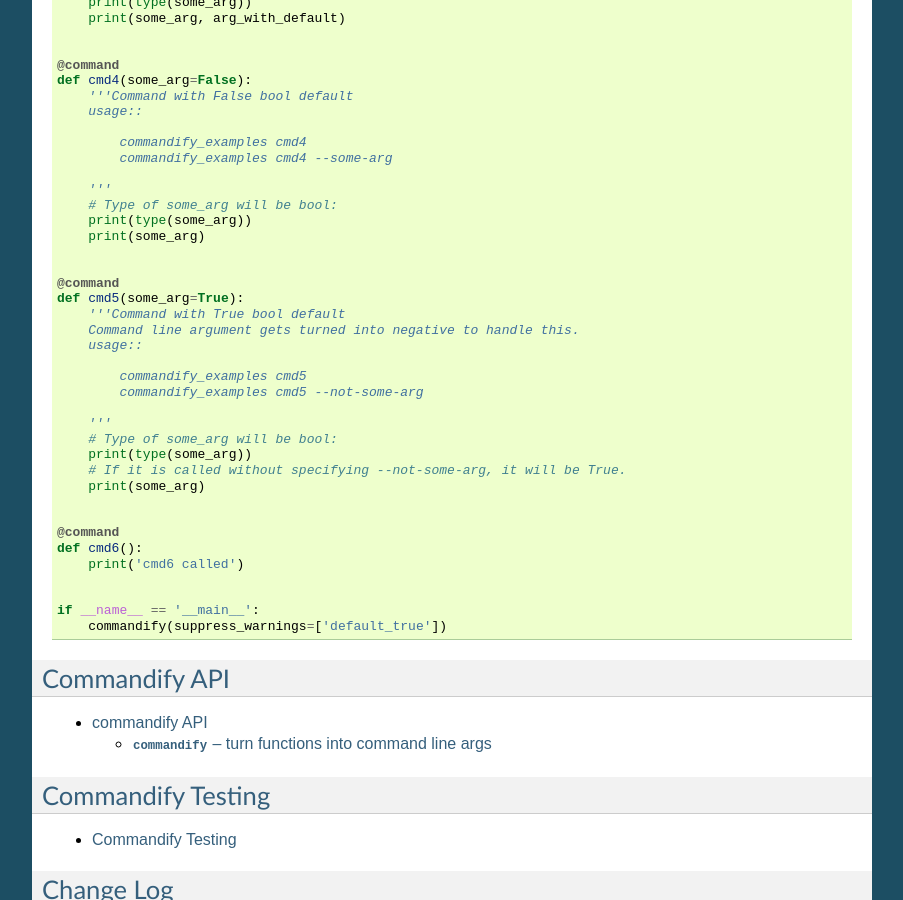
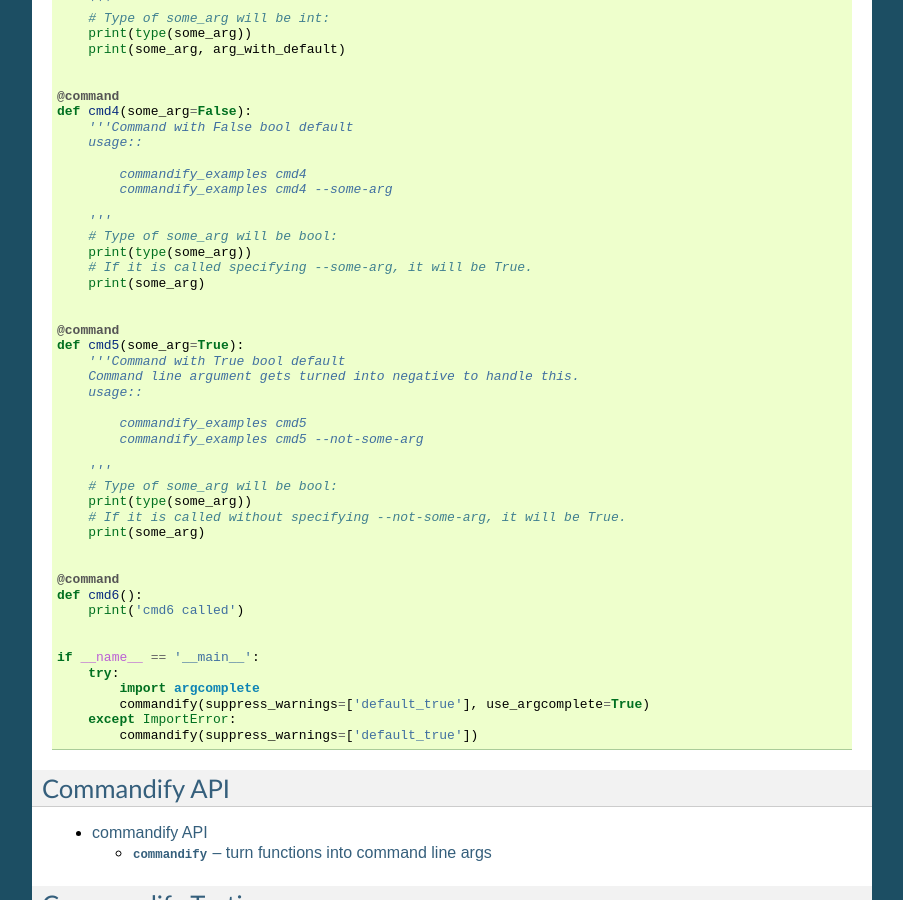
Before and after one commit to markmuetz/commandify, a Sphinx documentation site: the page built from docs/index.rst, in a window 1280 px wide and 900 px high, scrolled down 1973 px. Shown: the whole window, without its empty margins (288-1191 px from the left). Built offline with Sphinx 7.4.7, drawn with Linux system fonts in a browser that asks for light colours; the version number could not be read and is left out; some of the changed text lies outside the part shown.

Commit message:
Update README with commandify_examples and release proc so as I remember to do this in future.

```diff
--- a/README.rst
+++ b/README.rst
@@ -25,6 +25,8 @@ Once commandify has been installed, it can be run with:
 .. code:: python
 
     #!/usr/bin/env python
+    # Only required if you want to use argcomplete:
+    # PYTHON_ARGCOMPLETE_OK
     '''Examples of a simple set of functions that use commandify
         usage::
 
@@ -118,6 +120,7 @@ Once commandify has been installed, it can be run with:
         '''
         # Type of some_arg will be bool:
         print(type(some_arg))
+        # If it is called specifying --some-arg, it will be True.
         print(some_arg)
 
 
@@ -143,4 +146,8 @@ Once commandify has been installed, it can be run with:
 
 
     if __name__ == '__main__':
-        commandify(suppress_warnings=['default_true'])
+        try:
+            import argcomplete
+            commandify(suppress_warnings=['default_true'], use_argcomplete=True)
+        except ImportError:
+            commandify(suppress_warnings=['default_true'])
--- a/docs/release_procedure.rst
+++ b/docs/release_procedure.rst
@@ -13,6 +13,7 @@ For each release:
     * [or ``nosetests``]
 * Update ``commandify/version.py``
 * Update ``changelog.rst``
+* [If ``commandify_examples.py`` has changed:] update ``README.rst``
 * Build/upload docs:
     * ``cd docs && make zip_html``
     * (Follow instructions to upload to PyPI)
```
